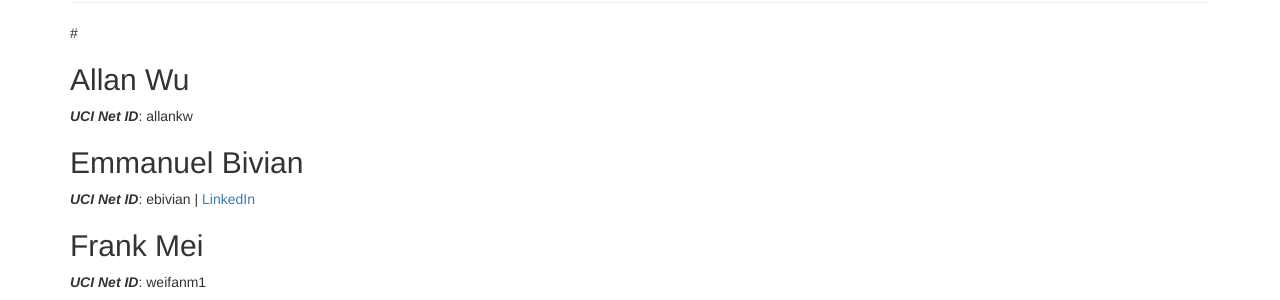
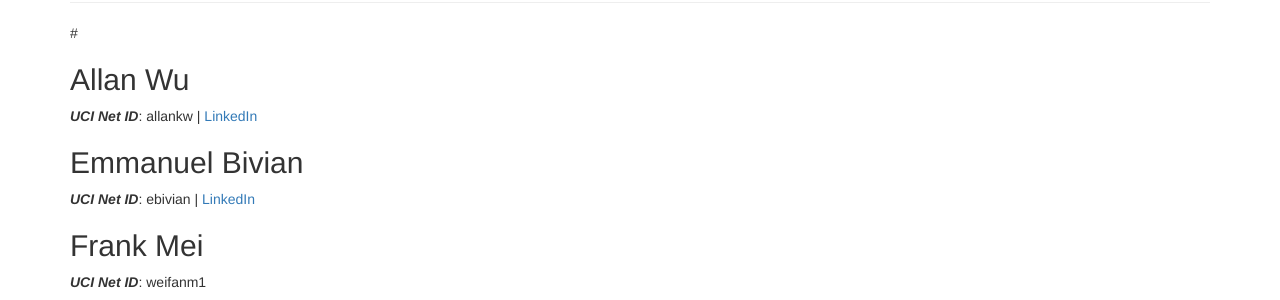
Before and after one commit to AllanWu04/TheQuackers, a Jekyll site: the page built from docs/team.md, in a window 1280 px wide. Shown: the part 150-450 px from the top of the page. Built offline with Jekyll 4.4.1, drawn with Linux system fonts in a browser that asks for light colours.

Commit message:
Added linked in for team page.

```diff
--- a/docs/team.md
+++ b/docs/team.md
@@ -7,7 +7,7 @@ title:  Team
 
 
 ## Allan Wu
-***UCI Net ID***: allankw
+***UCI Net ID***: allankw | [LinkedIn](www.linkedin.com/in/allan-wu-249a31317/)
 
 ## Emmanuel Bivian
 ***UCI Net ID***: ebivian | [LinkedIn](www.linkedin.com/in/emmanuelbivian)
```
